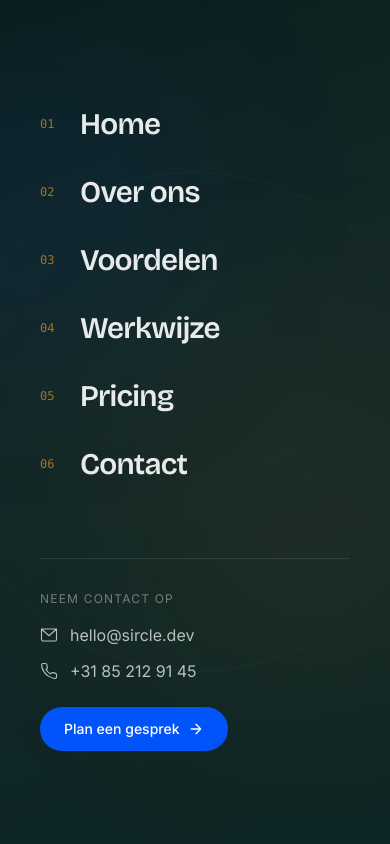
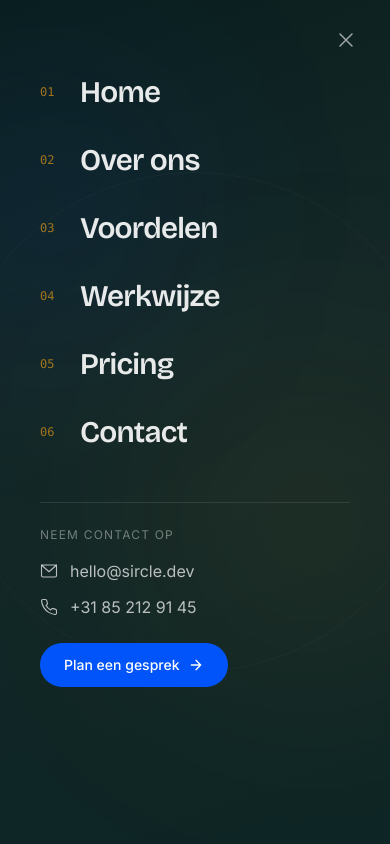
Before and after one commit to sircle-cloud/sircle-dev-site, a Next.js app: page /sircle-dev-site/ in a window 390 px wide. Both pictures are taken after a click on the button "Menu". Shown: the top 844 px of the page. Built offline with nearby package versions, Linux system fonts and the light colour scheme.

Commit message:
Modern dot-grid menu icon, close button, adjust CTA position

```diff
--- a/src/components/Navbar.tsx
+++ b/src/components/Navbar.tsx
@@ -190,28 +190,17 @@ export default function Navbar() {
             Plan een gesprek
           </a>
 
-          {/* Mobile menu button */}
+          {/* Mobile menu button - modern dot grid */}
           <button
             onClick={() => (mobileOpen ? closeMenu() : openMenu())}
             className="md:hidden relative z-[60] text-white w-10 h-10 flex items-center justify-center"
             aria-label="Menu"
           >
-            <div className="relative w-6 h-5">
-              <span
-                className={`absolute left-0 w-6 h-[2px] bg-white rounded-full transition-all duration-300 ${
-                  mobileOpen ? "top-[9px] rotate-45" : "top-0"
-                }`}
-              />
-              <span
-                className={`absolute left-0 top-[9px] w-6 h-[2px] bg-white rounded-full transition-all duration-300 ${
-                  mobileOpen ? "opacity-0 scale-x-0" : "opacity-100"
-                }`}
-              />
-              <span
-                className={`absolute left-0 w-6 h-[2px] bg-white rounded-full transition-all duration-300 ${
-                  mobileOpen ? "top-[9px] -rotate-45" : "top-[18px]"
-                }`}
-              />
+            <div className="grid grid-cols-2 gap-[5px]">
+              <span className="w-[5px] h-[5px] bg-white rounded-full" />
+              <span className="w-[5px] h-[5px] bg-white rounded-full" />
+              <span className="w-[5px] h-[5px] bg-white rounded-full" />
+              <span className="w-[5px] h-[5px] bg-white rounded-full" />
             </div>
           </button>
         </div>
@@ -227,6 +216,17 @@ export default function Navbar() {
             clipPath: "circle(0% at calc(100% - 40px) 32px)",
           }}
         >
+          {/* Close button */}
+          <button
+            onClick={closeMenu}
+            className="absolute top-5 right-6 z-10 w-10 h-10 flex items-center justify-center text-white/60 hover:text-white transition-colors"
+            aria-label="Sluiten"
+          >
+            <svg width="24" height="24" viewBox="0 0 24 24" fill="none" stroke="currentColor" strokeWidth="1.5" strokeLinecap="round">
+              <path d="M18 6L6 18M6 6l12 12" />
+            </svg>
+          </button>
+
           {/* Subtle background elements */}
           <div className="absolute inset-0 overflow-hidden">
             <div className="absolute top-20 -left-20 w-64 h-64 bg-accent-blue/10 rounded-full blur-[100px]" />
@@ -235,7 +235,7 @@ export default function Navbar() {
           </div>
 
           {/* Menu content */}
-          <div className="relative h-full flex flex-col justify-center px-10">
+          <div className="relative h-full flex flex-col justify-center px-10 pb-24">
             {/* Nav links */}
             <div className="flex flex-col gap-2">
               {navLinks.map((link, i) => (
@@ -260,7 +260,7 @@ export default function Navbar() {
             </div>
 
             {/* Bottom CTA section */}
-            <div ref={ctaRef} className="mt-16 pt-8 border-t border-white/10">
+            <div ref={ctaRef} className="mt-10 pt-6 border-t border-white/10">
               <p className="text-white/40 text-xs uppercase tracking-widest mb-4">
                 Neem contact op
               </p>
```
